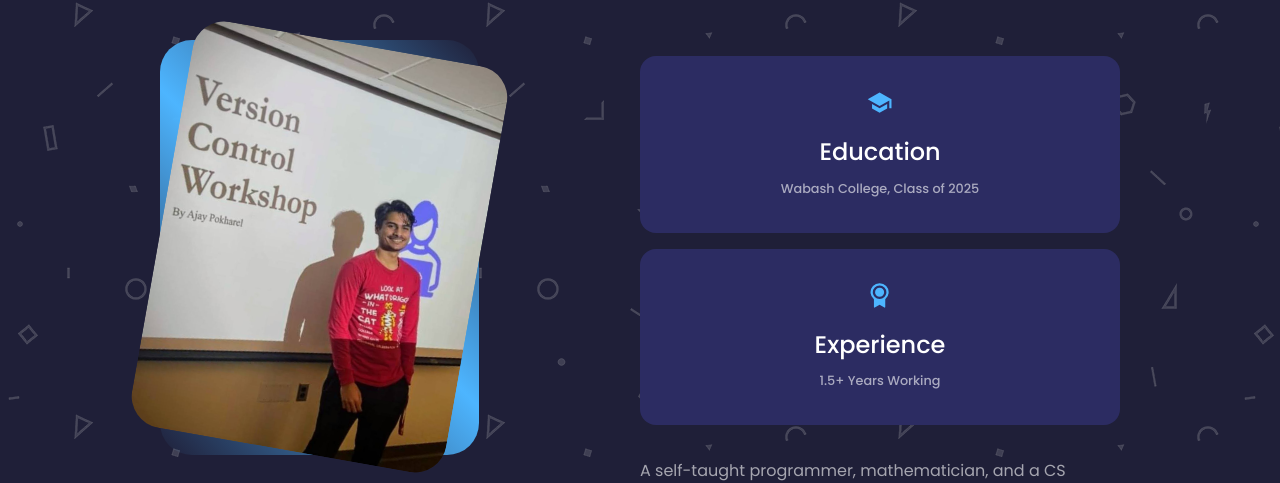
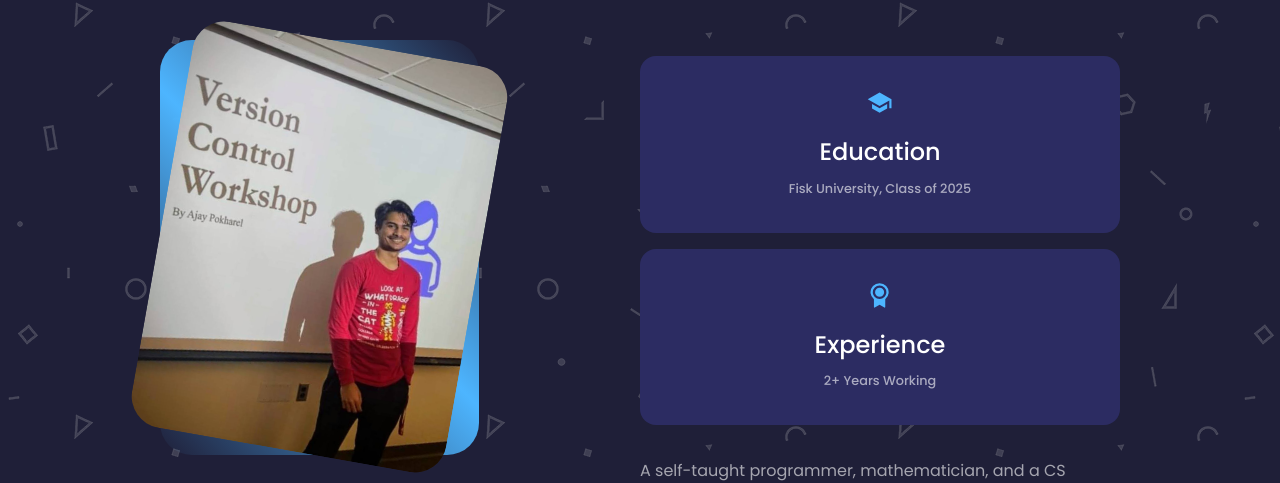
Before and after one commit to ajaypokharel/me, a React (Create React App) app: page / in a window 1280 px wide. Shown: the part 977-1460 px from the top of the page. Built offline with nearby package versions, Linux system fonts and the light colour scheme.

Commit message:
[update] updates university name

```diff
--- a/src/components/about/About.jsx
+++ b/src/components/about/About.jsx
@@ -30,8 +30,8 @@ function About() {
 
         </div>
         <div className="about__content">
-          <Card title="Education" headline="Wabash College, Class of 2025" />
-          <Card title="Experience" headline="1.5+ Years Working"/>
+          <Card title="Education" headline="Fisk University, Class of 2025" />
+          <Card title="Experience" headline="2+ Years Working"/>
 
 
          <p>
```
